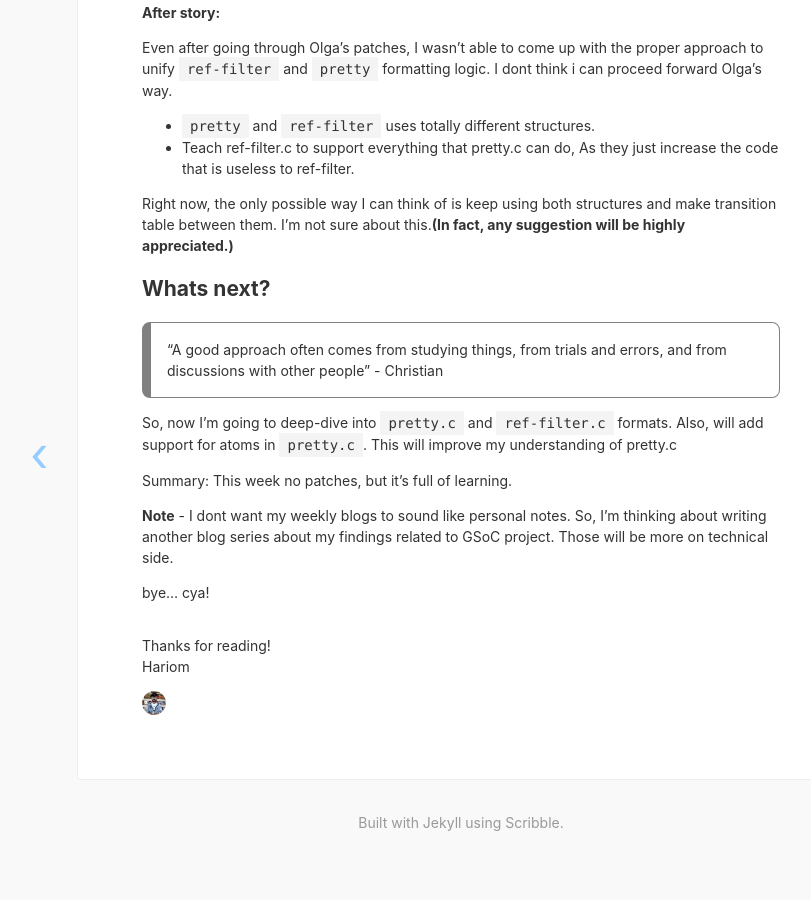
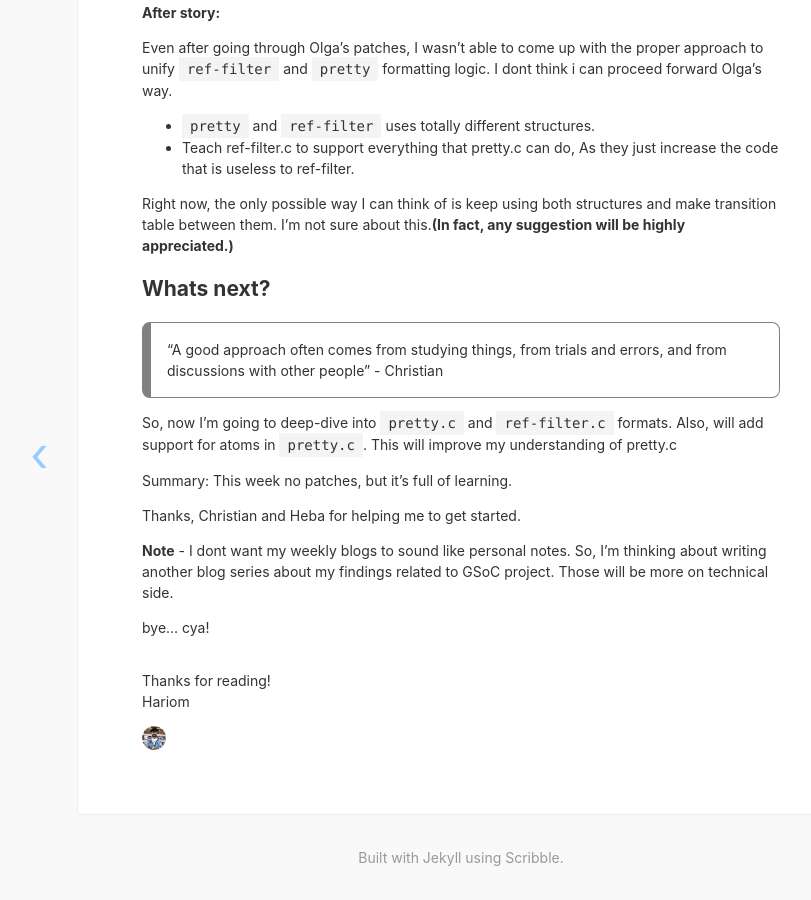
Before and after one commit to harry-hov/blogs, a Jekyll site: the page built from _posts/2020-05-15-week1-the-ten-questions.md, in a window 1280 px wide and 900 px high, scrolled down 1071 px. Shown: the whole window, without its empty margins (179-990 px from the left). Built offline with Jekyll 4.4.1, drawn with Linux system fonts in a browser that asks for light colours; comment, search, counter and statistics services are not loaded; before the commit the page ends 1936 px from its top, so only the background shows below that.

Commit message:
Update 2020-05-15-week1-the-ten-questions.md

```diff
--- a/_posts/2020-05-15-week1-the-ten-questions.md
+++ b/_posts/2020-05-15-week1-the-ten-questions.md
@@ -48,6 +48,8 @@ Also, will add support for atoms in `pretty.c`. This will improve my understandi
 
 Summary: This week no patches, but it's full of learning.
 
+Thanks, Christian and Heba for helping me to get started.
+
 **Note** - I dont want my weekly blogs to sound like personal notes. So, I'm thinking about writing another blog series about my findings related to GSoC project. Those will be more on technical side.
 
 bye... cya!
```
